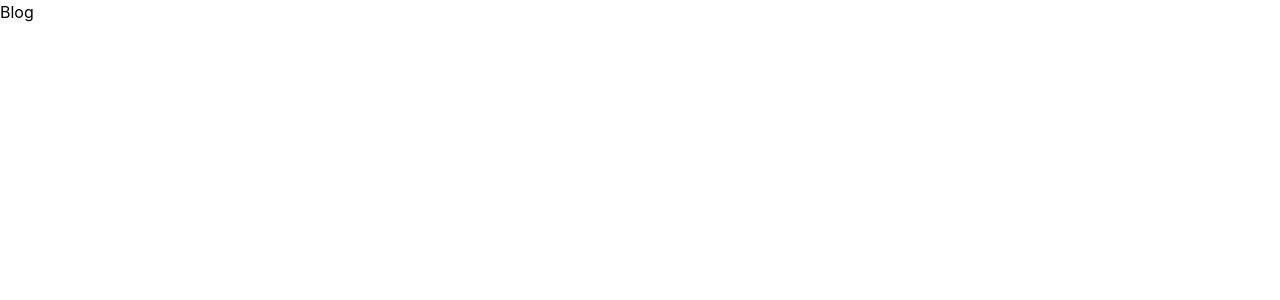
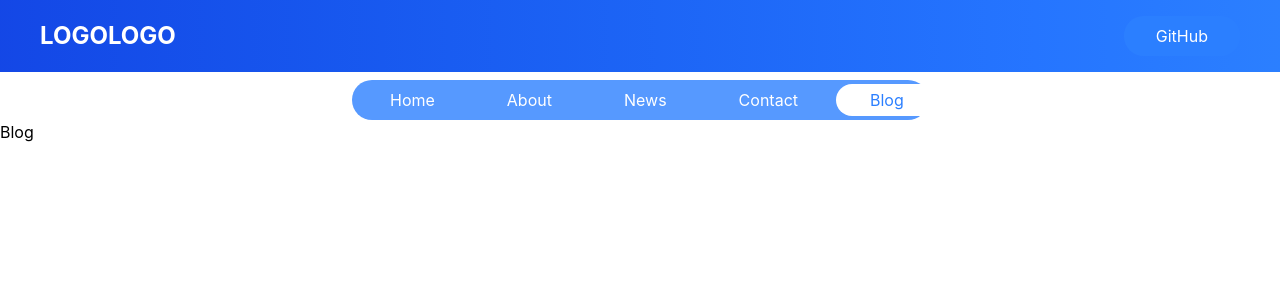
Before and after one commit to qayumjon-coder/newsweb, a React (Vite) app: page /blog in a window 1280 px wide. Shown: the top 300 px of the page. Built offline with nearby package versions, Linux system fonts and the light colour scheme.

Commit message:
Header imported to pages

```diff
--- a/src/pages/Blog/Blog.tsx
+++ b/src/pages/Blog/Blog.tsx
@@ -1,6 +1,12 @@
+import Header from "../../components/Header"
+
 const Blog: React.FC = () => {
   return (
-    <div>Blog</div>
+    <div>
+        <Header />
+
+        Blog
+    </div>
   )
 }
 
--- a/src/pages/Contact/Contact.tsx
+++ b/src/pages/Contact/Contact.tsx
@@ -1,6 +1,11 @@
+import Header from "../../components/Header"
+
 const Contact: React.FC = () => {
   return (
-    <div>Contact</div>
+    <div>
+        <Header />
+        Contact
+    </div>
   )
 }
 
--- a/src/pages/News/AllNews.tsx
+++ b/src/pages/News/AllNews.tsx
@@ -1,6 +1,11 @@
+import Header from "../../components/Header"
+
 const AllNews: React.FC = () => {
   return (
-    <div>AllNews</div>
+    <div>
+      <Header />
+      AllNews
+    </div>
   )
 }
 
```
